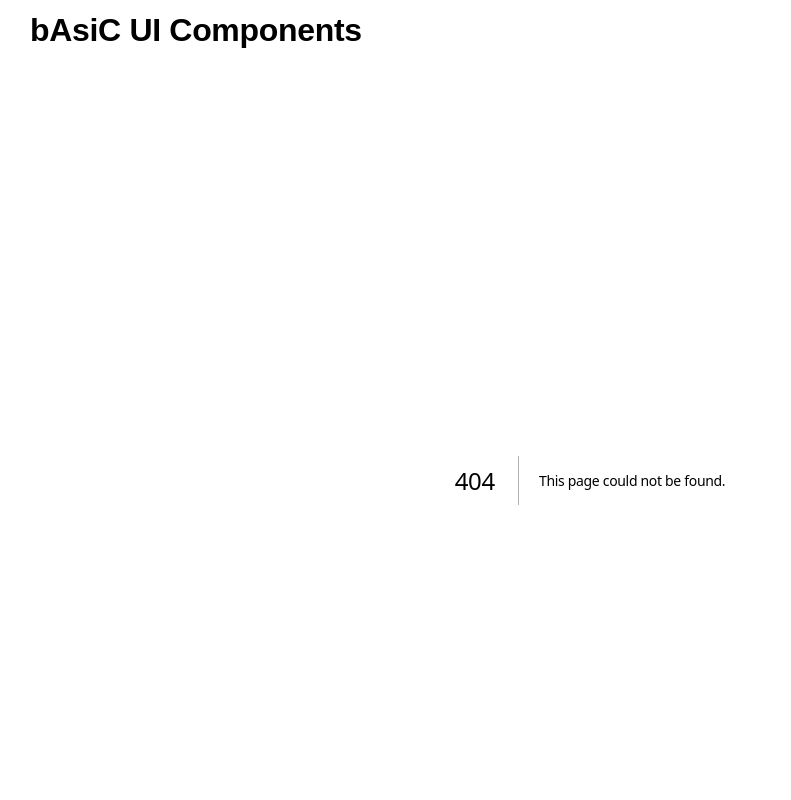
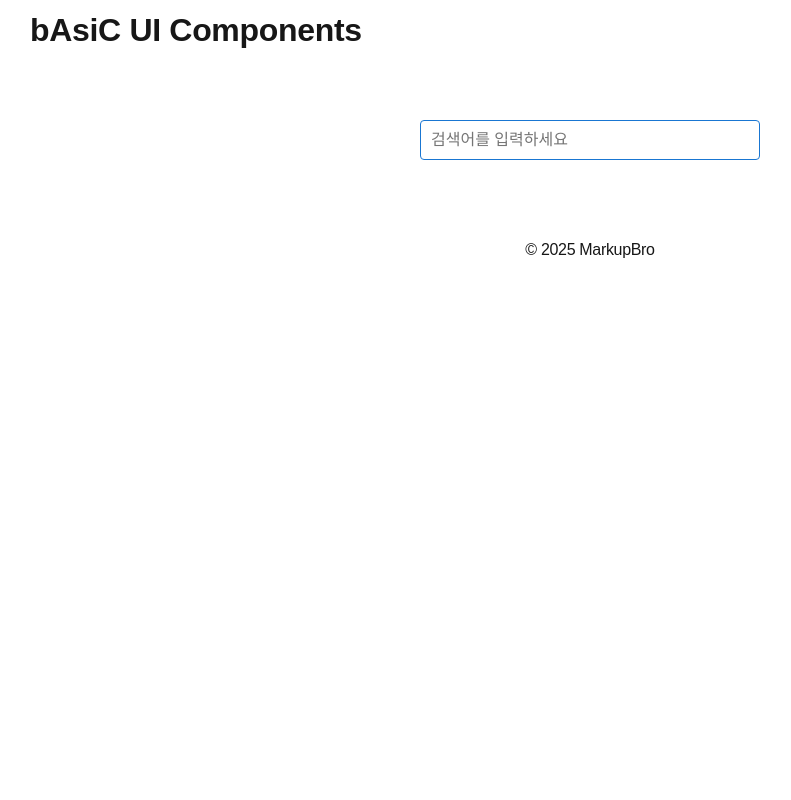
Before and after one commit to markupbro/react_test, a Next.js app: page /inputdrop2 in a window 1280 px wide. Before the commit this address had no page. Shown: the top 800 px of the page, without its empty margins (50-841 px from the left). Built offline with nearby package versions, Linux system fonts and the light colour scheme.

Commit message:
inputdrop2

```diff
--- /dev/null
+++ b/src/app/inputdrop2/page.tsx
@@ -0,0 +1,182 @@
+"use client";
+import React, { useState, useRef, useEffect } from "react";
+
+// 로컬 데이터
+const localItems = [
+  { id: 1, name: "Apple", desc: "사과" },
+  { id: 2, name: "Banana", desc: "바나나" },
+  { id: 3, name: "Orange", desc: "오렌지" },
+  { id: 4, name: "Grape", desc: "포도" },
+  { id: 5, name: "Pineapple", desc: "파인애플" },
+];
+
+const SearchSelect: React.FC = () => {
+  const [input, setInput] = useState("");
+  const [dropdown, setDropdown] = useState<typeof localItems>([]);
+  const [showDropdown, setShowDropdown] = useState(false);
+  const [selected, setSelected] = useState<(typeof localItems)[0] | null>(null);
+  const [showSelected, setShowSelected] = useState(false);
+  const wrapperRef = useRef<HTMLDivElement>(null);
+  const inputRef = useRef<HTMLInputElement>(null);
+
+  // 검색어 입력 시 로컬 데이터에서 필터링
+  useEffect(() => {
+    if (input) {
+      const filtered = localItems.filter(
+        (item) =>
+          item.name.toLowerCase().includes(input.toLowerCase()) ||
+          item.desc.includes(input)
+      );
+      setDropdown(filtered);
+      setShowDropdown(true);
+    } else {
+      setDropdown([]);
+      setShowDropdown(false);
+    }
+  }, [input]);
+
+  // 바깥 클릭 시 처리
+  useEffect(() => {
+    const handler = (e: MouseEvent) => {
+      if (
+        wrapperRef.current &&
+        !wrapperRef.current.contains(e.target as Node)
+      ) {
+        if (!input && selected) {
+          setShowSelected(true);
+        }
+        setShowDropdown(false);
+      }
+    };
+    document.addEventListener("mousedown", handler);
+    return () => document.removeEventListener("mousedown", handler);
+  }, [input, selected]);
+
+  // input이 blur될 때(포커스 아웃) 처리
+  const handleBlur = () => {
+    setTimeout(() => {
+      if (!input && selected) {
+        setShowSelected(true);
+      }
+      setShowDropdown(false);
+    }, 100); // 클릭 이벤트와 충돌 방지
+  };
+
+  // div 클릭 시 input 활성화
+  const handleShowInput = () => {
+    setShowSelected(false);
+    setTimeout(() => {
+      inputRef.current?.focus();
+    }, 0);
+  };
+
+  // item 선택
+  const handleSelect = (item: (typeof localItems)[0]) => {
+    setSelected(item);
+    setShowSelected(true);
+    setInput("");
+    setShowDropdown(false);
+  };
+
+  return (
+    <div
+      ref={wrapperRef}
+      style={{ maxWidth: 340, margin: "40px auto", position: "relative" }}
+    >
+      {showSelected && selected && (
+        <div
+          onClick={handleShowInput}
+          style={{
+            marginBottom: 8,
+            padding: 10,
+            background: "#f5f5f5",
+            borderRadius: 4,
+            border: "1.5px solid #1976d2",
+            cursor: "pointer",
+            fontWeight: 500,
+            color: "#1976d2",
+            transition: "background 0.15s",
+          }}
+        >
+          <strong>{selected.name}</strong> - {selected.desc}
+          <span
+            style={{
+              float: "right",
+              color: "#888",
+              fontWeight: 400,
+              fontSize: 13,
+            }}
+          >
+            (다시 검색)
+          </span>
+        </div>
+      )}
+      {!showSelected && (
+        <input
+          ref={inputRef}
+          type="text"
+          value={input}
+          onChange={(e) => setInput(e.target.value)}
+          onFocus={() => setShowDropdown(!!input)}
+          onBlur={handleBlur}
+          placeholder="검색어를 입력하세요"
+          style={{
+            width: "100%",
+            padding: 10,
+            borderRadius: 4,
+            border: "1.5px solid #1976d2",
+            fontSize: 16,
+            boxSizing: "border-box",
+          }}
+          autoComplete="off"
+        />
+      )}
+      {showDropdown && (
+        <ul
+          style={{
+            position: "absolute",
+            left: 0,
+            right: 0,
+            top: showSelected ? 56 : 44,
+            background: "#fff",
+            border: "1.5px solid #1976d2",
+            borderRadius: 4,
+            boxShadow: "0 4px 16px rgba(0,0,0,0.08)",
+            margin: 0,
+            padding: 0,
+            listStyle: "none",
+            zIndex: 10,
+            maxHeight: 180,
+            overflowY: "auto",
+          }}
+        >
+          {dropdown.length === 0 ? (
+            <li style={{ padding: "12px 16px", color: "#888" }}>
+              검색 결과가 없습니다.
+            </li>
+          ) : (
+            dropdown.map((item) => (
+              <li
+                key={item.id}
+                onClick={() => handleSelect(item)}
+                style={{
+                  padding: "10px 16px",
+                  cursor: "pointer",
+                  borderBottom: "1px solid #eee",
+                  background: selected?.id === item.id ? "#e3f2fd" : "#fff",
+                  fontWeight: selected?.id === item.id ? 600 : 400,
+                }}
+                onMouseDown={(e) => e.preventDefault()} // input blur 방지
+              >
+                <strong>{item.name}</strong>{" "}
+                <span style={{ color: "#888" }}>{item.desc}</span>
+              </li>
+            ))
+          )}
+        </ul>
+      )}
+    </div>
+  );
+};
+
+export default SearchSelect;
```
Also changed, not shown: src/app/inputdrop/page.tsx (+13 -1 lines).
